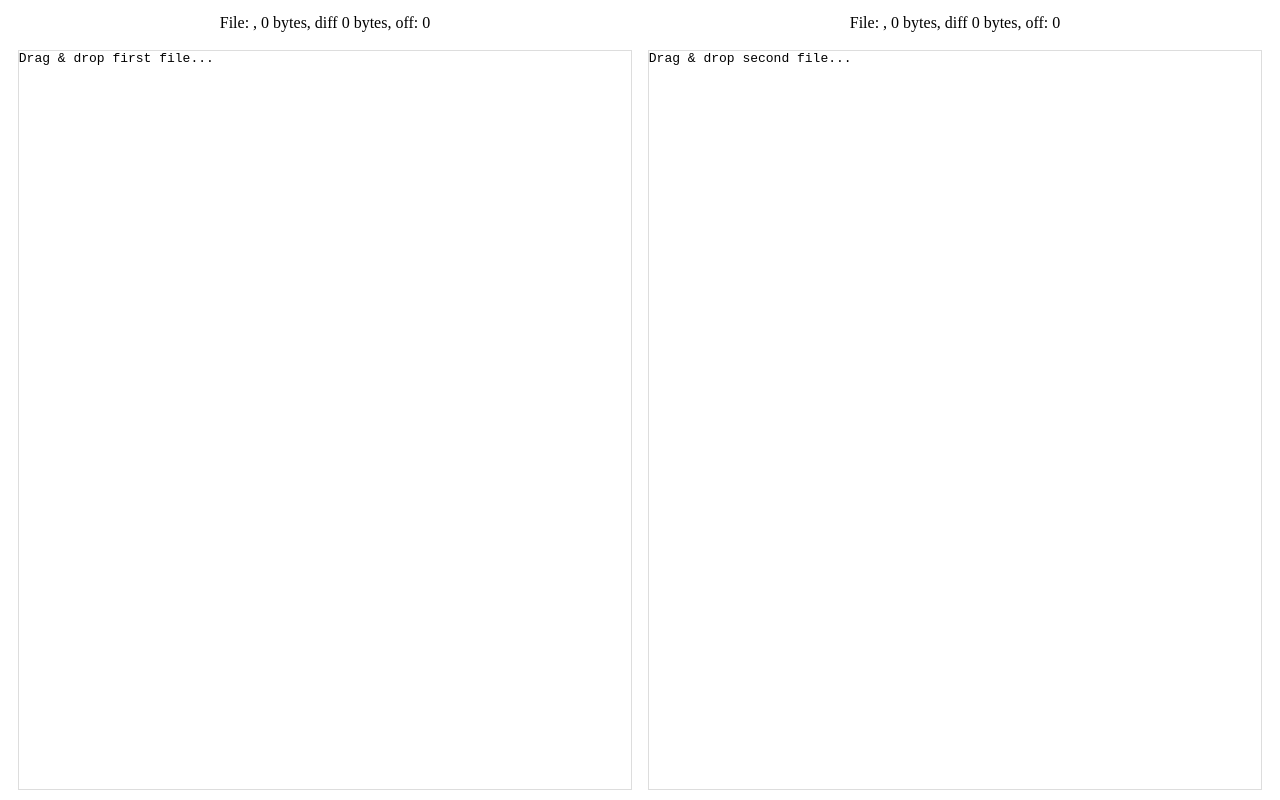
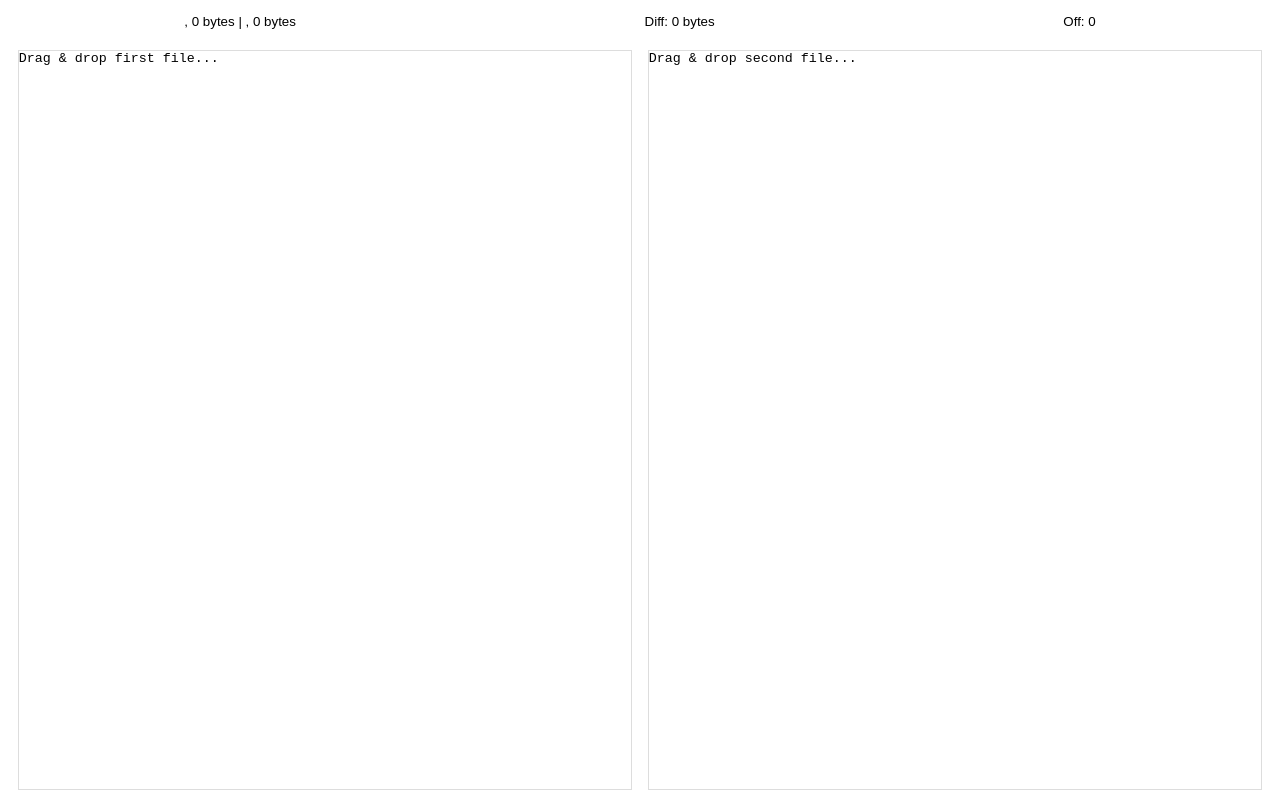
Before and after one commit to rodrigocfd/binary-file-diff, a plain HTML site: page index.html in a window 1280 px wide. Drawn offline with nearby package versions, Linux system fonts and the light colour scheme.

Commit message:
Deduping top row info.

```diff
--- a/index.css
+++ b/index.css
@@ -4,6 +4,7 @@
 
 body {
 	margin: 0;
+	font: 10pt Arial;
 }
 
 #wrap {
@@ -14,36 +15,33 @@ body {
 	height: 100vh;
 }
 
-#infoArea {
+#infoRow {
 	display: flex;
 	justify-content: space-around;
 	min-height: 30px;
 }
 
-#info1, #info2 {
+#infoRow > div {
 	padding: 4px;
 }
 
 #file1, #file2 {
-	color: blue;
+	color: cornflowerblue;
+	font-weight: bold;
 }
 
-#printArea {
+#printRow {
 	flex-grow: 1;
 	display: flex;
 	justify-content: space-around;
 	padding-top: 10px;
 }
 
-#print1, #print2 {
+#printRow > div {
 	border: 1px solid #ddd;
 	width: 48vw;
 	overflow-y: auto;
 	font-family: monospace;
-}
-
-#templates {
-	display: none;
 }
 
 .byte {
--- a/index.html
+++ b/index.html
@@ -9,21 +9,19 @@
 </head>
 <body>
 	<div id="wrap">
-		<div id="infoArea">
-			<div id="info1">
-				File: <span id="file1"></span>,
-				<span id="size1">0</span> bytes,
-				diff <span id="diff1">0</span> bytes,
-				off: <span id="off1">0</span>
+		<div id="infoRow">
+			<div id="fileInfo">
+				<span id="file1"></span>, <span id="size1">0</span> bytes |
+				<span id="file2"></span>, <span id="size2">0</span> bytes
 			</div>
-			<div id="info2">
-				File: <span id="file2"></span>,
-				<span id="size2">0</span> bytes,
-				diff <span id="diff2">0</span> bytes,
-				off: <span id="off2">0</span>
+			<div id="diffInfo">
+				Diff: <span id="diffCount">0</span> bytes
+			</div>
+			<div id="offInfo">
+				Off: <span id="off">0</span>
 			</div>
 		</div>
-		<div id="printArea">
+		<div id="printRow">
 			<div id="print1">Drag & drop first file...</div>
 			<div id="print2">Drag & drop second file...</div>
 		</div>
--- a/index.js
+++ b/index.js
@@ -55,7 +55,7 @@ function printBytes(dv, pos) {
 	}
 	$('#print' + pos).data('bytes', bytes)
 		.empty().append($boxes);
-	$('#diff1,#diff2').text(diffCount);
+	$('#diffCount').text(diffCount);
 }
 
 function hoverIn(ev, pos) {
@@ -63,7 +63,7 @@ function hoverIn(ev, pos) {
 	var idx = $box.index();
 	$box.add('#print' + (pos === 1 ? 2 : 1) + ' .byte:eq('+ idx + ')')
 		.addClass('bytePointed');
-	$('#off1,#off2').text(idx);
+	$('#off').text(idx);
 }
 
 function hoverOut(ev, pos) {
```
